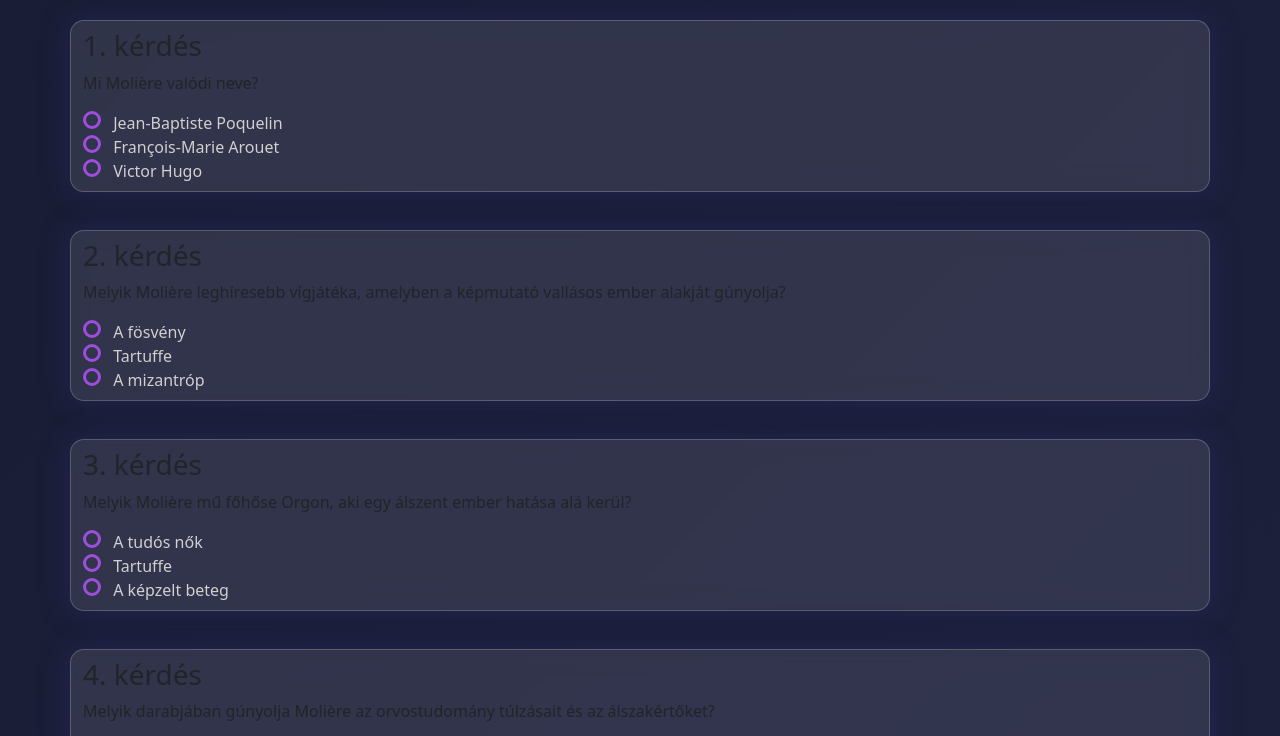
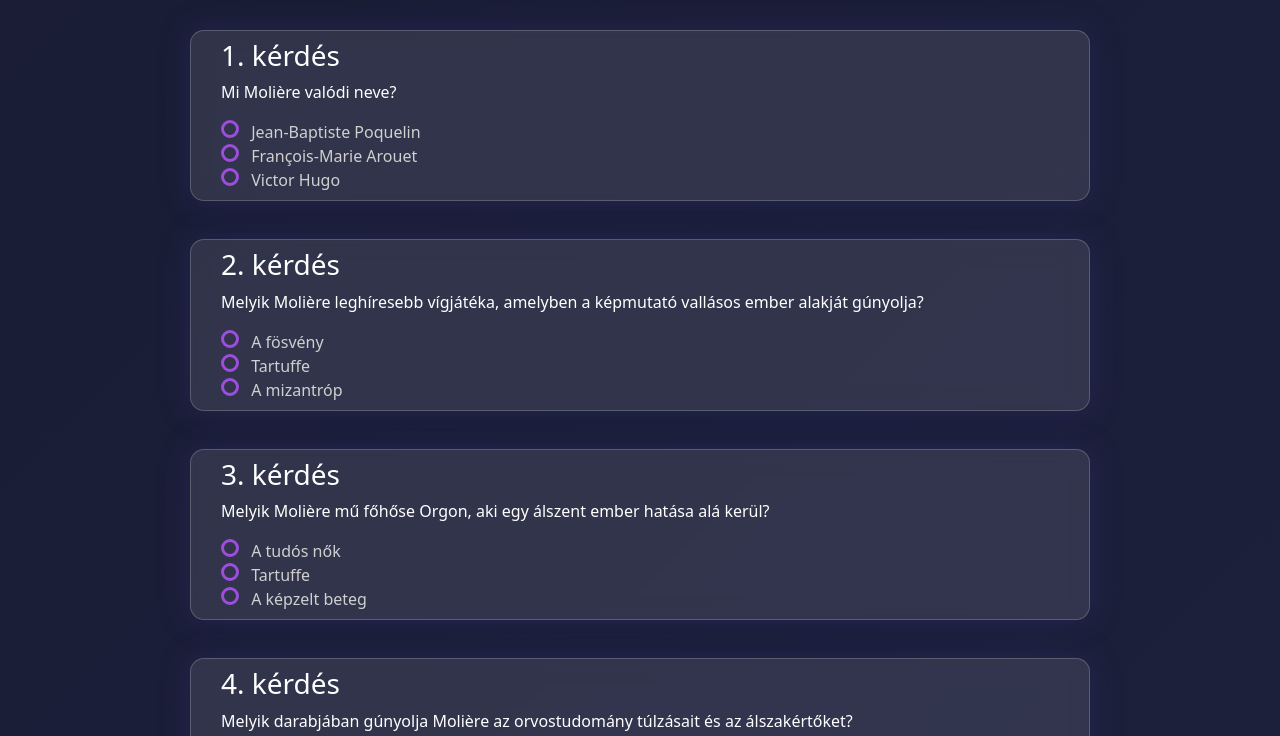
Before and after one commit to nanioof1234/szabadulo.html, a plain HTML site: page negyedik.html in a window 1280 px wide. Shown: the part 74-810 px from the top of the page. Drawn offline with nearby package versions, Linux system fonts and the light colour scheme.

Commit message:
Update HTML structure and content for negyedik.html

```diff
--- a/negyedik.html
+++ b/negyedik.html
@@ -3,13 +3,13 @@
   <head>
   <meta charset="utf-8">
   <meta name="viewport" content="width=device-width, initial-scale=1">
-    <title>Magyar Irodalom</title>
+  <title>Irodalom</title>
   <link rel="preconnect" href="https://fonts.googleapis.com">
   <link rel="preconnect" href="https://fonts.gstatic.com" crossorigin>
   <link href="https://fonts.googleapis.com/css2?family=Quicksand:wght@300..700&display=swap" rel="stylesheet">
   <link href="https://fonts.googleapis.com/css2?family=Montserrat:wght@400;500;700&family=Poppins:wght@300;500;700&display=swap" rel="stylesheet">
+  <link href="https://cdn.jsdelivr.net/npm/bootstrap@5.3.8/dist/css/bootstrap.min.css" rel="stylesheet" crossorigin="anonymous">
   <link rel="stylesheet" href="style.css" type="text/css">
-    <link href="https://cdn.jsdelivr.net/npm/bootstrap@5.3.8/dist/css/bootstrap.min.css" rel="stylesheet" integrity="sha384-sRIl4kxILFvY47J16cr9ZwB07vP4J8+LH7qKQnuqkuIAvNWLzeN8tE5YBujZqJLB" crossorigin="anonymous">
 </head>
   <body>
     <section class="container-fluit">
```
Lines whose indentation alone changed are shown as unchanged.
